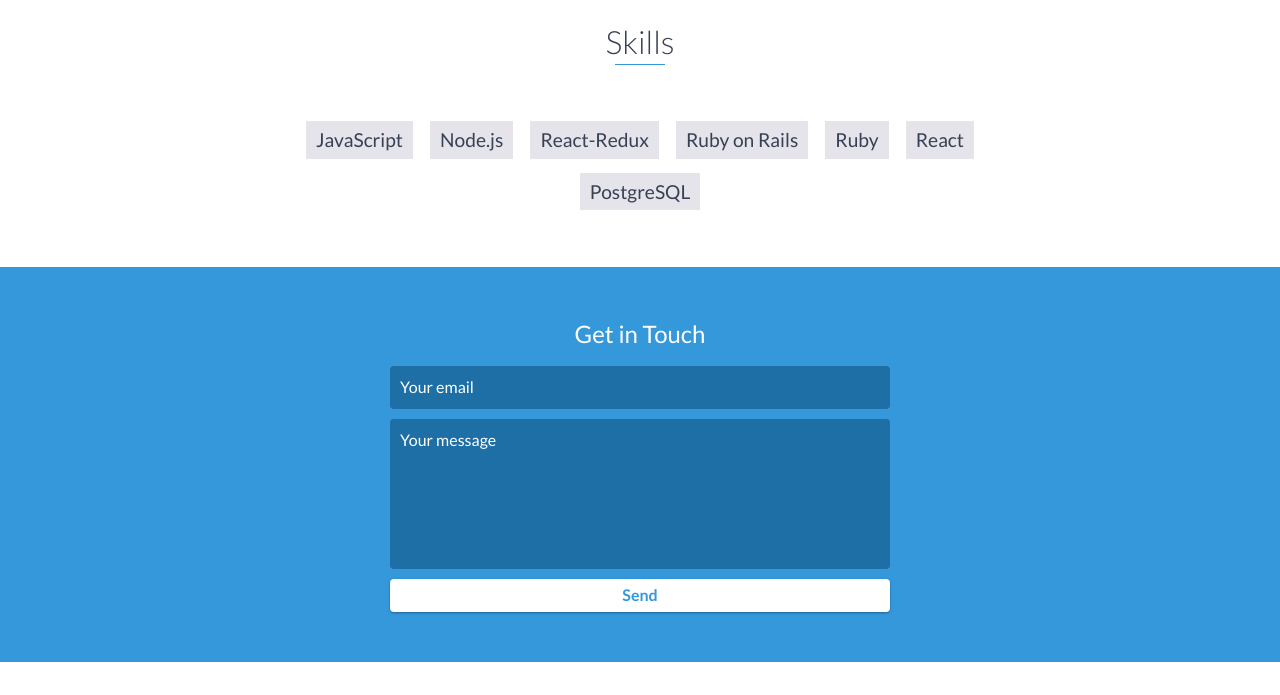
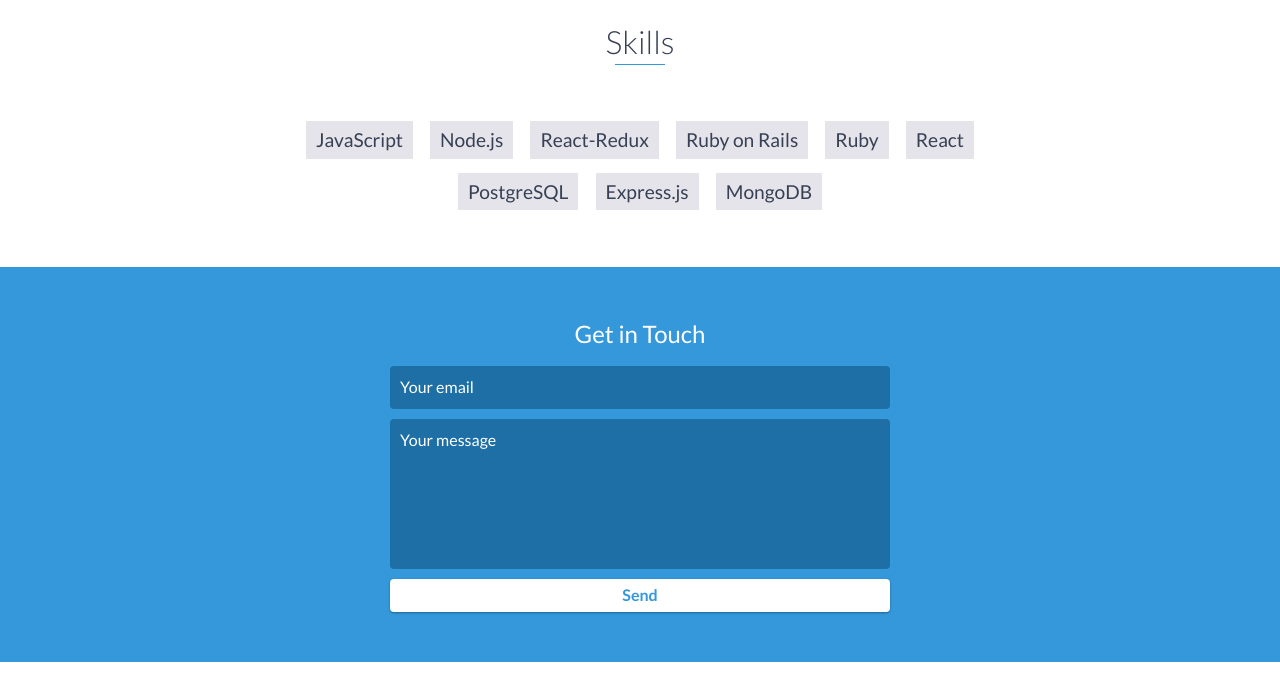
Before and after one commit to erklee/Portfolio, a website: page index.html in a window 1280 px wide. Shown: the part 3018-3713 px from the top of the page. Drawn offline with nearby package versions, Linux system fonts and the light colour scheme.

Commit message:
update skills

```diff
--- a/index.html
+++ b/index.html
@@ -269,6 +269,8 @@
             <li>Ruby</li>
             <li>React</li>
             <li>PostgreSQL</li>
+            <li>Express.js</li>
+            <li>MongoDB</li>
         </ul>
     </div>
     <!-- End #skills -->
```
